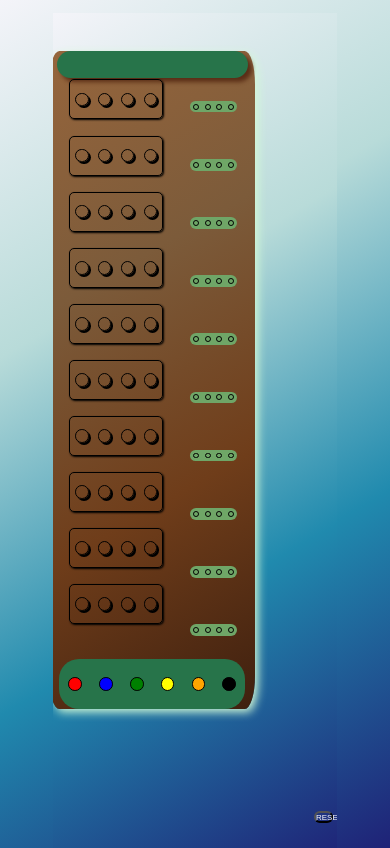
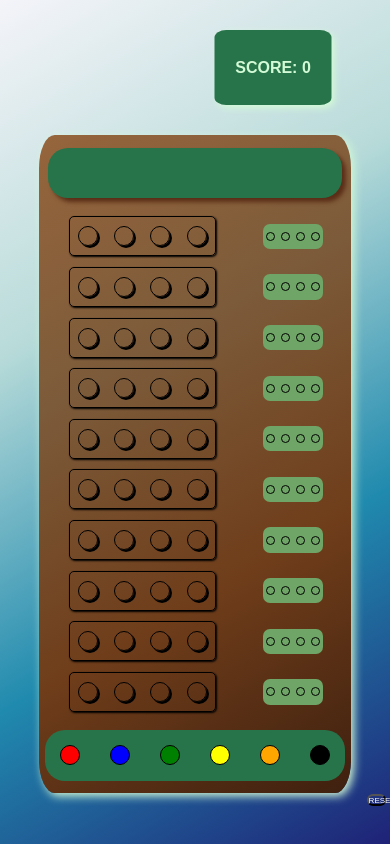
Before and after one commit to Flothar78/mastermind, a Vue app: page / in a window 390 px wide. Built offline with nearby package versions, Linux system fonts and the light colour scheme; the HTML template or start-up script is replaced by a standard one.

Commit message:
Adjust CSS minimal size screen

```diff
--- a/src/assets/main.css
+++ b/src/assets/main.css
@@ -30,7 +30,7 @@
   background-color: orange;
 }
 #app {
-  position: relative;
+  /* position: relative; */
   display: flex;
   justify-content: flex-start;
   height: 99vh;
@@ -256,64 +256,74 @@
 }
 @media screen and (max-width: 759px) {
   #app {
-    justify-content: center;
+    position: relative;
+    flex-direction: column-reverse;
+    align-items: center;
+    padding: 0;
+    height:100vh;
+    width:100%;
+    margin: 0;
   }
   .score-container {
     position: absolute;
+    top:3.5vh;
+    transform: translateX(-50%);
+    right:0;
     justify-content: space-around;
     font-size: 1rem;
-    width: 15vw;
+    width: 30vw;
     height: 9vh;
-    padding-top: 1vh;
-    margin-top: 3vh;
+    padding: 0;
+    margin: 0;
   }
   .infos-container {
     position: absolute;
+    top:3.5vh;
+    left:0;
+    transform: translateX(50%);
     justify-content: space-around;
     font-size: 1rem;
-    width: 15vw;
+    width: 30vw;
     height: 9vh;
-    padding-top: 1vh;
-    margin-top: 18vh;
+    padding: 0;
+    margin:0;
+  }.play-and-result-wrapper{
+    margin:0;
+    width:80vw;
   }
   .continue-button {
-    font-size: small;
     height: 25%;
     width: 70%;
-    border-radius: 10px;
     font-size: x-small;
   }
   .restart-button {
-    font-size: small;
     height: 25%;
     width: 60%;
-    margin-top: 0.3vh;
     margin-bottom: 0.7vh;
     font-size: x-small;
   }
   .play-ground {
-    position: relative;
     display: flex;
     flex-direction: column;
     max-height: 78vh;
-    width: 50vw;
-    padding-left: 1.5vw;
-    padding-right: 1.5vw;
-    margin-bottom: 5vh;
-    margin-top: 3vh;
-    margin-left: -25vw;
+    width: 100%;
+    margin: auto;
   }
   .play-and-check-container {
-    height: 70vh;
+    height: 60vh;
     width: 100%;
     display: flex;
     justify-content: space-around;
+  }
+  .betweenRows{
+    justify-content: space-around;
+    height:100%;
   }
   .game-solution {
     display: flex;
     justify-content: space-around;
     align-items: center;
-    height: 7vw;
+    height: 6vh;
   }
   .peons-row {
     box-shadow: 0 0;
@@ -321,24 +331,24 @@
     justify-content: space-around;
     align-items: center;
     height: 6vh;
-    width: 95%;
-
+    width: 100%;
   }
-
   .peon-shape {
     border: 0.5px solid black;
-    width: 3vw;
-    height: 3vw;
+    width: 18px;
+    height: 18px;
     border-radius: 50%;
   }
+  .checkRowsContainer{
+    width: 20%;
+  }
+  .checkRow{
+    width:100%;
+    height:3vh;
+  }
   .peon-in-check-row {
-    width: 1vw;
-    height: 1vw;
+    width: 7px;
+    height: 7px;
     border-radius: 50%;
   }
 }
-
-@media screen and (min-width: 1000px) {
-
-
-}
```
